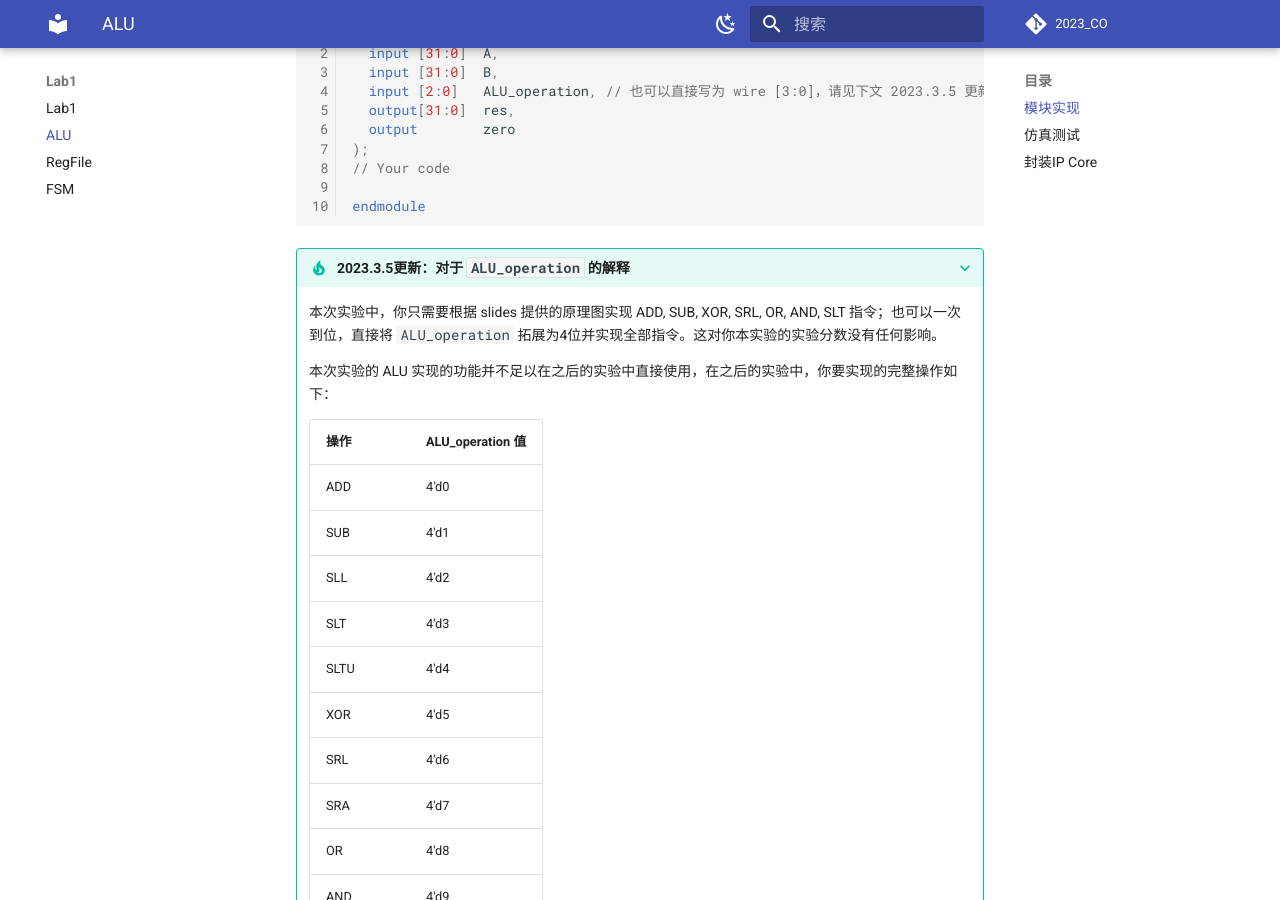
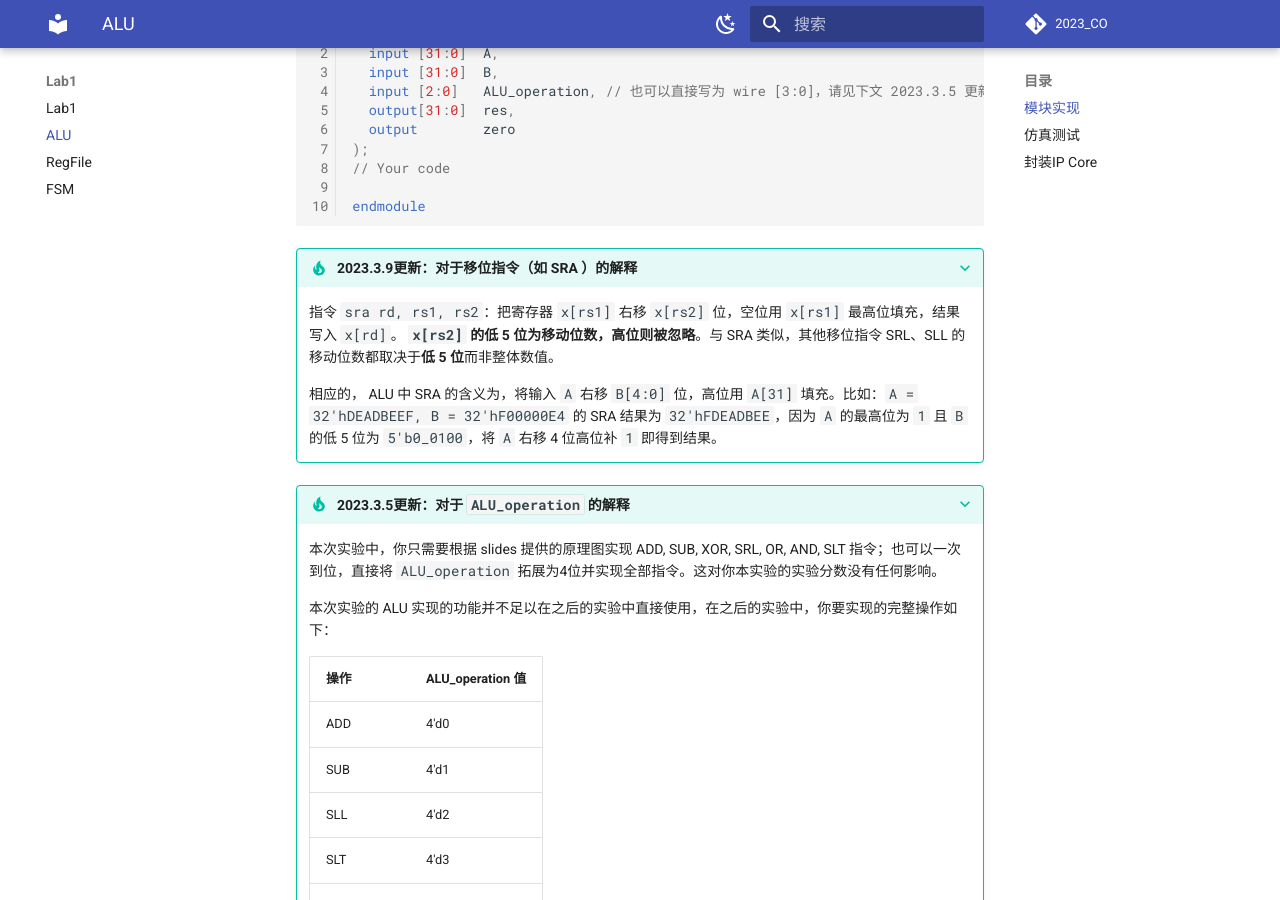
Before and after one commit to Guahao31/2023_CO, an MkDocs documentation site: the page built from docs/Lab1/ALU_RegFile/ALU.md, in a window 1280 px wide and 900 px high, scrolled down 716 px. Built offline with MkDocs 1.6.1 and Material for MkDocs 9.7.7, drawn with Linux system fonts in a browser that asks for light colours; comment, search, counter and statistics services are not loaded.

Commit message:
Fix: Lab1 ALU, instr. for shift

````diff
--- a/docs/Lab1/ALU_RegFile/ALU.md
+++ b/docs/Lab1/ALU_RegFile/ALU.md
@@ -26,6 +26,11 @@ module ALU (
 
 endmodule
 ```
+
+???+ tip "**2023.3.9**更新：对于移位指令（如 SRA ）的解释"
+    指令 `sra rd, rs1, rs2`：把寄存器 `x[rs1]` 右移 `x[rs2]` 位，空位用 `x[rs1]` 最高位填充，结果写入 `x[rd]`。 **`x[rs2]` 的低 5 位为移动位数，高位则被忽略**。与 SRA 类似，其他移位指令 SRL、SLL 的移动位数都取决于**低 5 位**而非整体数值。
+
+    相应的， ALU 中 SRA 的含义为，将输入 `A` 右移 `B[4:0]` 位，高位用 `A[31]` 填充。比如：`A = 32'hDEADBEEF, B = 32'hF00000E4` 的 SRA 结果为 `32'hFDEADBEE`，因为 `A` 的最高位为 `1` 且 `B` 的低 5 位为 `5'b0_0100`，将 `A` 右移 4 位高位补 `1` 即得到结果。
 
 ???+ tip "**2023.3.5**更新：对于 `ALU_operation` 的解释"
     本次实验中，你只需要根据 slides 提供的原理图实现 ADD, SUB, XOR, SRL, OR, AND, SLT 指令；也可以一次到位，直接将 `ALU_operation` 拓展为4位并实现全部指令。这对你本实验的实验分数没有任何影响。
````
Also changed, not shown: docs/index.md (+1 -0 lines).
